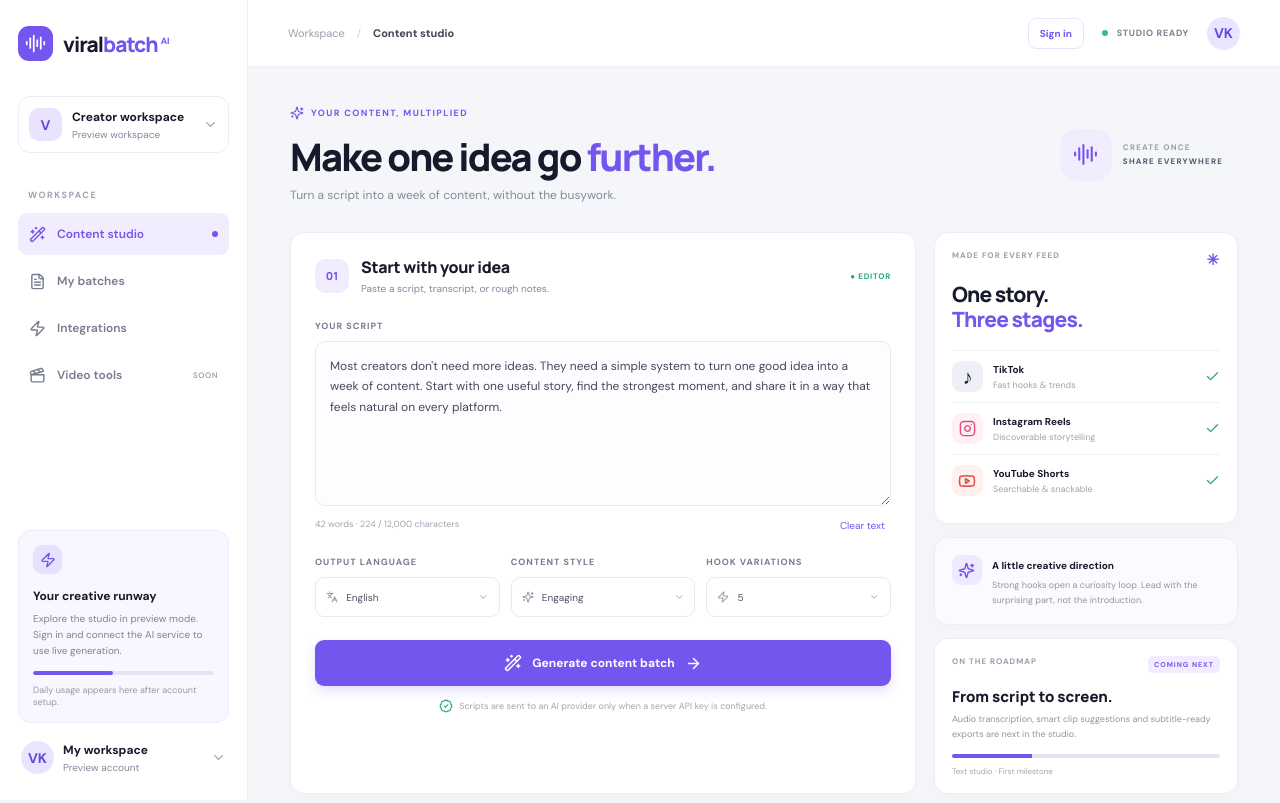
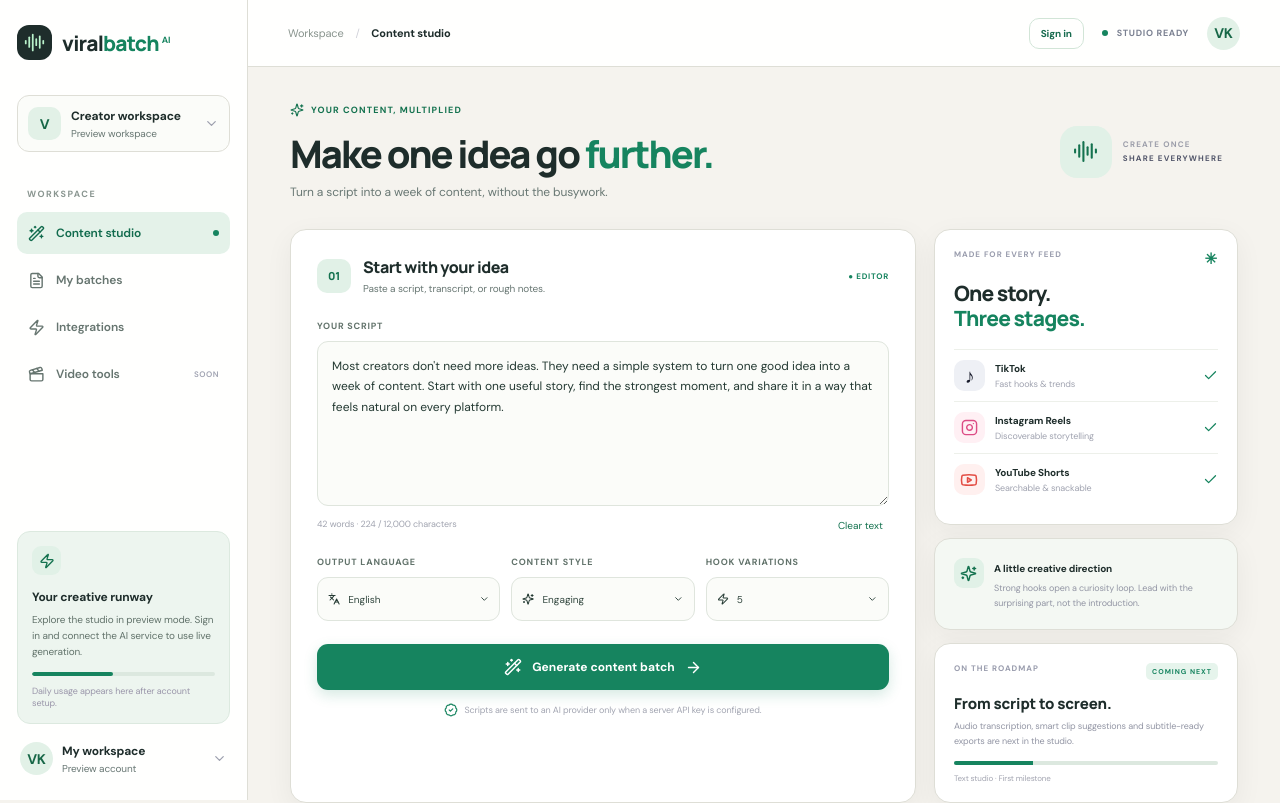
Before and after one commit to imenakingstone/ViralBatch, a Next.js app: page / in a window 1280 px wide. Shown: the top 803 px of the page. Built offline with nearby package versions, Linux system fonts and the light colour scheme; no server answers.

Commit message:
Refresh ViralBatch visual system with warm emerald theme

```diff
--- a/src/app/globals.css
+++ b/src/app/globals.css
@@ -90,3 +90,143 @@
 .integration-admin-note{margin-top:14px;padding:10px;border-radius:8px;background:#f8f7fc;color:#777b8d;font-size:10px;line-height:1.6;overflow-wrap:anywhere}
 .integration-footnote{margin-top:20px;font-size:10px;line-height:1.7;color:#9296a5}
 @media(max-width:650px){.integration-content{padding:30px 17px}.integration-grid{grid-template-columns:1fr}.role-banner{align-items:flex-start;flex-direction:column}}
+
+
+/* ViralBatch 2026 visual refresh — warm creator workspace */
+@import url('https://fonts.googleapis.com/css2?family=DM+Sans:wght@400;500;600;700&family=Manrope:wght@400;500;600;700;800&display=swap');
+:root{
+  color-scheme:light;
+  --bg:#f5f3ee;--panel:#fff;--ink:#1e2d2b;--muted:#687773;--line:#deded6;
+  --purple:#16845f;--purple-dark:#116b4d;--lav:#e6f4ec;--green:#16845f;
+  --surface-soft:#eef1eb;--accent-soft:#e3f2e9;--shadow:0 8px 28px rgba(30,45,43,.055);
+  --radius:16px;
+}
+body{background:var(--bg);color:var(--ink);font-family:'DM Sans',sans-serif;letter-spacing:-.01em}
+h1,h2,h3,.brand,.step,.platforms h3,.roadmap h3,.results-head h2{font-family:'Manrope','DM Sans',sans-serif}
+.sidebar,.topbar,.history-top{background:rgba(255,255,255,.94);backdrop-filter:blur(16px);border-color:var(--line)}
+.sidebar{padding:25px 17px}
+.brand{color:var(--ink);letter-spacing:-.8px}
+.brand>span:last-child>span,.brand sup{color:var(--green)}
+.brand-icon{background:var(--ink);border-radius:12px;color:#b9f2cb}
+.workspace{border-color:var(--line);background:#fbfcf9}
+.workspace-avatar,.user-avatar{background:#e2f1e7;color:#176747}
+.nav-link{color:#66756f;border-radius:10px}
+.nav-link:hover{background:#f0f4ef;color:var(--ink)}
+.nav-link.selected{background:#e4f2e9;color:#116b4d}
+.nav-link.selected i{background:#16845f}
+.nav-label{color:#8a9690}
+.plan-card{background:#edf5ef;border-color:#dce9df}
+.plan-icon,.step,.hero-stamp>div,.tip-icon{background:#e1f1e7;color:#14724f}
+.plan-card p{color:#62736b}
+.plan-line,.roadmap-bar{background:#dce8df}
+.plan-line i,.roadmap-bar i{background:#16845f}
+.topbar{border-bottom:1px solid var(--line)}
+.crumb{color:#89948d}.crumb b{color:var(--ink)}
+.content{max-width:1440px;padding-top:36px}
+.eyebrow{color:#14724f;letter-spacing:1.15px}
+.hero h1{letter-spacing:-1.9px}
+.hero h1 em,.platforms h3 em{color:#16845f}
+.hero p,.panel-title p,.results-head p{color:#687773}
+.panel,.rail-card,.results,.batch-item,.history-empty,.auth-card,.integration-card,.detail-section{border:1px solid var(--line);border-radius:16px;box-shadow:var(--shadow)}
+.panel,.rail-card,.results{background:var(--panel)}
+.editor{padding:26px}
+.panel-title h2{letter-spacing:-.45px}
+.field-label{color:#62736b;letter-spacing:.8px}
+.script-input,.select-box,.auth-form input{background:#fbfcf9;border-color:#dfe5dd;color:#243a33;border-radius:11px}
+.script-input:focus,.caption-box textarea:focus,.hook-card textarea:focus,.auth-form input:focus{border-color:#68ad84;box-shadow:0 0 0 3px rgba(22,132,95,.13)}
+.textarea-meta button,.output-subhead button,.caption-box button{color:#14724f}
+.select-box{height:44px}
+.select-box select{color:#31463e}
+.generate,.auth-form button,.history-cta,.integration-connect{background:#16845f;color:white;border-radius:11px;box-shadow:0 5px 14px rgba(22,132,95,.18);min-height:46px}
+.generate:hover,.auth-form button:hover,.history-cta:hover{background:#116b4d}
+.privacy svg,.status i,.platform-row>svg{color:#16845f}
+.status i{background:#16845f}
+.rail-card{padding:19px}
+.platform-row{border-color:#edf0ea}
+.social{border-radius:10px}
+.tip{background:#f4f8f3}
+.tip-icon{flex:none}
+.results{padding:25px}
+.export,.save-button{border:1px solid #cfe3d5;background:#f3f8f3;color:#176b4e;border-radius:10px;min-height:38px}
+.export:hover,.save-button:hover{background:#e6f2e9}
+.hook-card,.caption-box{border-color:#e4e9e2;border-radius:10px}
+.hook-card textarea,.caption-box textarea{color:#31463e}
+.tabs{border-color:#e5e9e2}
+.tab.active-tab{color:#14724f;border-bottom-color:#16845f}
+.output-subhead h3 span,.hashtags b{color:#176b4e;background:#e8f4eb}
+.mode.ai{color:#176b4e;background:#e5f4e9}
+.empty-art>b{background:#e4f2e9;color:#14724f}
+.empty-art>span{background:#f1f7f1;color:#6eae89}
+.footer{color:#7d8982}
+.signin-link{color:#176b4e;border-color:#d2e5d7;border-radius:10px}
+.save-status{color:#14724f}
+.auth-page{background:radial-gradient(circle at 12% 10%,#e5f2e8 0,transparent 34%),radial-gradient(circle at 88% 90%,#f0e8d9 0,transparent 30%),#f5f3ee}
+.auth-card{border-radius:20px}
+.auth-eyebrow{color:#14724f}
+.auth-form label{color:#52645c}
+.secondary-auth{background:#e8f4eb!important;color:#176b4e!important;box-shadow:none!important}
+.back-link{color:#687773}
+.history-page{background:var(--bg)}
+.history-content h1{letter-spacing:-1.5px}
+.batch-item,.history-empty{background:var(--panel)}
+.batch-symbol,.history-icon{background:#e4f2e9;color:#14724f}
+.batch-label{color:#176b4e;background:#e8f4eb}
+.batch-delete{border-color:#dfe5dd;color:#65736c}
+.detail-section{background:#fff;border-color:var(--line)}
+.detail-section h2{color:var(--ink)}
+.detail-script,.detail-caption p,.detail-hooks{color:#42574e}
+.detail-caption{border-color:#e7ebe5}
+.detail-caption h3{color:#176b4e}
+.media-panel{background:var(--panel)}
+.media-file-picker{border-color:#b8d2c0;background:#f8fbf7;color:#31463e}
+.upload-button{background:#16845f;border-radius:11px}
+.media-note,.media-status{color:#687773}
+.media-jobs{border-color:#e5e9e2}
+.media-job{border-color:#e5e9e2}
+.media-job-meta>b{color:var(--ink)}
+.media-jobs-heading button{color:#176b4e}
+.integration-page{background:var(--bg);min-height:100vh;color:var(--ink)}
+.integration-content{max-width:1120px;margin:0 auto;padding:58px 25px}
+.integration-content h1{font:800 clamp(30px,4vw,42px) Manrope;letter-spacing:-1.6px;margin:12px 0 8px}
+.integration-intro{color:var(--muted);font-size:13px;line-height:1.65;max-width:650px}
+.role-banner{display:flex;justify-content:space-between;align-items:center;gap:15px;margin:26px 0;padding:17px 19px;background:#edf5ef;border:1px solid #dce9df;border-radius:14px}
+.role-banner div{display:grid;gap:5px}.role-banner small{color:#687773}.role-banner>span{font-size:10px;font-weight:800;letter-spacing:1px;color:#176b4e;background:#dcefe2;padding:8px 11px;border-radius:8px}
+.integration-grid{display:grid;grid-template-columns:repeat(2,minmax(0,1fr));gap:15px}
+.integration-card{background:#fff;padding:20px}
+.integration-card-head{display:flex;justify-content:space-between;align-items:center}
+.integration-symbol{width:38px;height:38px;display:grid;place-items:center;background:#e4f2e9;color:#176b4e;border-radius:11px}
+.integration-state{display:flex;align-items:center;gap:6px;font-size:9px;font-weight:800;letter-spacing:.6px;color:#87928c}
+.integration-state.ready{color:#16845f}
+.integration-card h2{font:750 17px Manrope;margin:16px 0 6px}
+.integration-card>p,.integration-admin-note{font-size:11px;line-height:1.65;color:#687773}
+.capability-list{display:grid;gap:7px;margin-top:16px;padding-top:14px;border-top:1px solid #e8ede7}
+.capability-list>b{font-size:9px;letter-spacing:.9px;color:#839087}
+.capability-list span{font-size:10px;color:#42574e}
+.integration-admin-note{margin-top:14px;padding:10px;background:#f5f7f3;border-radius:9px;overflow-wrap:anywhere}
+.integration-footnote{font-size:10px;line-height:1.7;color:#748078;margin-top:22px}
+@media(max-width:700px){.integration-grid{grid-template-columns:1fr}.integration-content{padding:35px 17px}.role-banner{align-items:flex-start;flex-direction:column}}
+@media(prefers-color-scheme:dark){
+  :root{color-scheme:dark;--bg:#101714;--panel:#18221d;--ink:#edf5ef;--muted:#a0b0a6;--line:#2b3931;--lav:#20382b;--surface-soft:#202d26;--accent-soft:#20382b;--shadow:0 8px 28px rgba(0,0,0,.16)}
+  body,.history-page,.integration-page{background:var(--bg);color:var(--ink)}
+  .sidebar,.topbar,.history-top{background:rgba(21,31,26,.96);border-color:var(--line)}
+  .brand{color:var(--ink)}.brand-icon{background:#b9f2cb;color:#123b29}
+  .workspace,.script-input,.select-box,.auth-form input{background:#1b2821;border-color:#34443a;color:#e8f1eb}
+  .workspace-avatar,.user-avatar,.plan-icon,.step,.hero-stamp>div,.tip-icon,.integration-symbol,.batch-symbol,.history-icon{background:#244634;color:#b9efcb}
+  .nav-link{color:#a5b3aa}.nav-link:hover,.nav-link.selected{background:#20382b;color:#b9efcb}
+  .plan-card,.role-banner{background:#1c3025;border-color:#304638}.plan-card p{color:#a4b4aa}
+  .panel,.rail-card,.results,.batch-item,.history-empty,.auth-card,.integration-card,.detail-section{background:var(--panel);border-color:var(--line)}
+  .crumb b,.panel-title h2,.platform-row b,.roadmap h3,.results-head h2,.output-subhead h3,.history-content h1,.integration-content h1,.integration-card h2,.detail-section h2{color:var(--ink)}
+  .field-label,.auth-form label{color:#b2c0b6}
+  .script-input,.select-box select,.hook-card textarea,.caption-box textarea,.detail-script,.detail-caption p,.detail-hooks{color:#d6e3da}
+  .hook-card,.caption-box,.tabs,.platform-row,.media-jobs,.media-job,.detail-caption{border-color:#2b3931}
+  .hook-card{background:#1b2821}.export,.save-button{background:#20382b;border-color:#365644;color:#c5efd1}
+  .tip,.media-file-picker,.integration-admin-note{background:#1c2b22;border-color:#35483a}
+  .batch-label,.mode.ai,.output-subhead h3 span,.hashtags b{background:#203c2c;color:#b9efcb}
+  .history-intro,.integration-intro,.integration-footnote,.integration-card>p,.integration-admin-note,.detail-script,.detail-caption p{color:#aab9af}
+  .auth-page{background:radial-gradient(circle at 12% 10%,#1c3828 0,transparent 34%),radial-gradient(circle at 88% 90%,#2b2a1d 0,transparent 30%),#101714}
+  .secondary-auth{background:#20382b!important;color:#c5efd1!important}
+  .role-banner>span{background:#244634;color:#c5efd1}
+  .capability-list span{color:#c6d4ca}.capability-list{border-color:#2b3931}
+  .media-note,.media-status{color:#a0b0a6}
+}
+@media(prefers-reduced-motion:reduce){*,*::before,*::after{scroll-behavior:auto!important;animation-duration:.01ms!important;animation-iteration-count:1!important;transition-duration:.01ms!important}}
```
